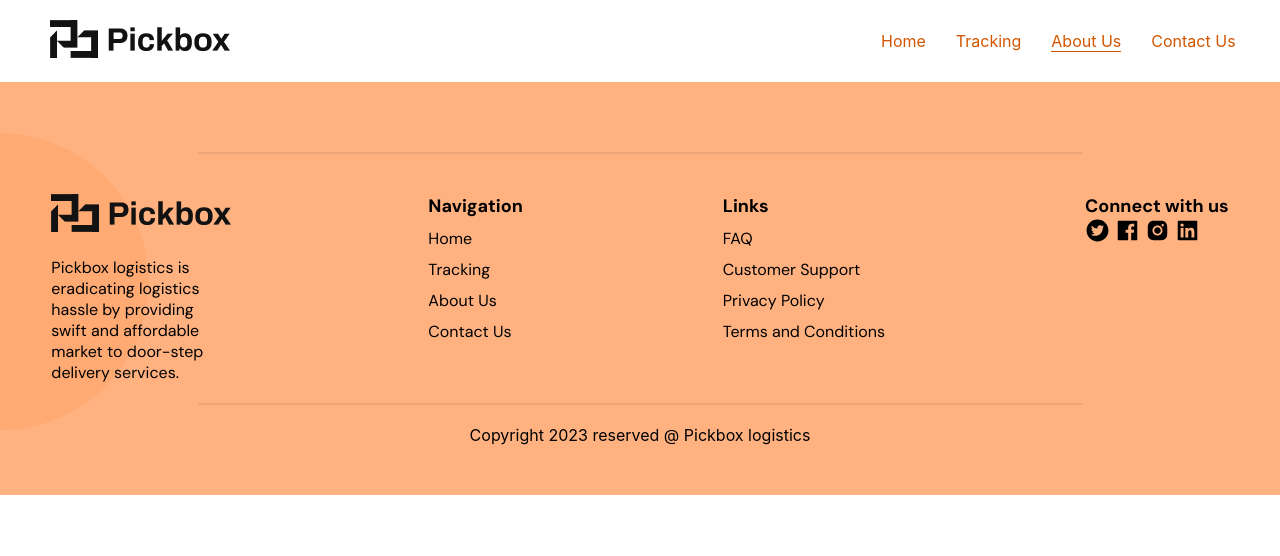
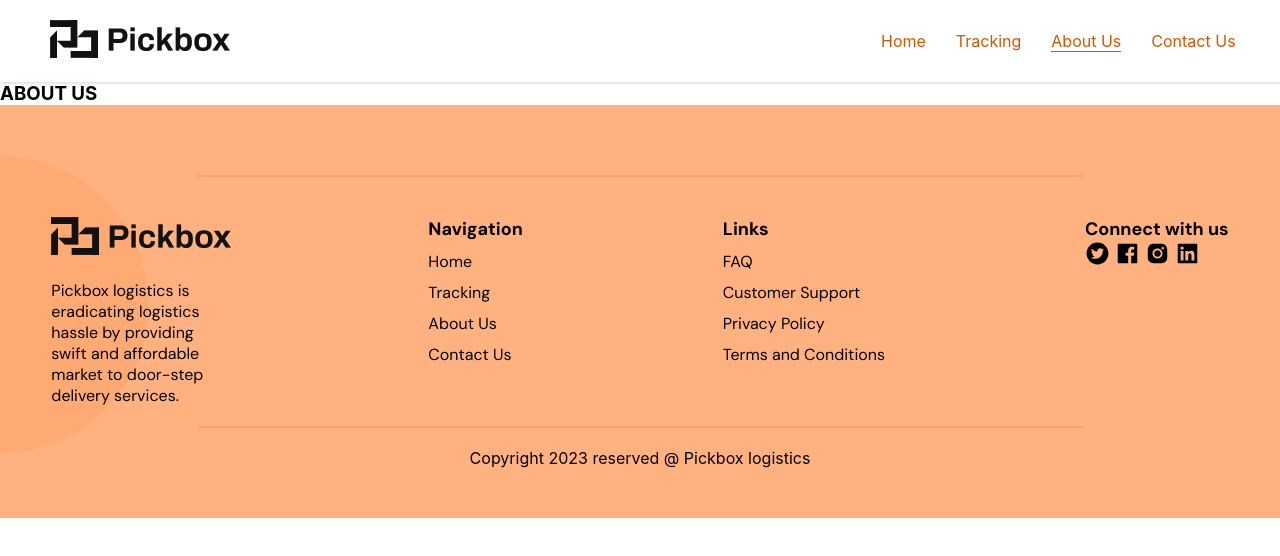
Before and after one commit to Pickbox-Project/Pickbox-frontend, a React (Create React App) app: page /aboutus in a window 1280 px wide. Shown: the top 556 px of the page. Built offline with nearby package versions, Linux system fonts and the light colour scheme.

Commit message:
Started working on the About Us component

```diff
--- a/src/Components/AboutUs/AboutUs.jsx
+++ b/src/Components/AboutUs/AboutUs.jsx
@@ -3,7 +3,11 @@ import React from "react";
 const AboutUs = () => {
   return (
     <div className="about-us-container">
-      <div></div>
+      <div className="about-us-header">
+        <div className="about-box">
+          <h3>ABOUT US</h3>
+        </div>
+      </div>
     </div>
   );
 };
```
